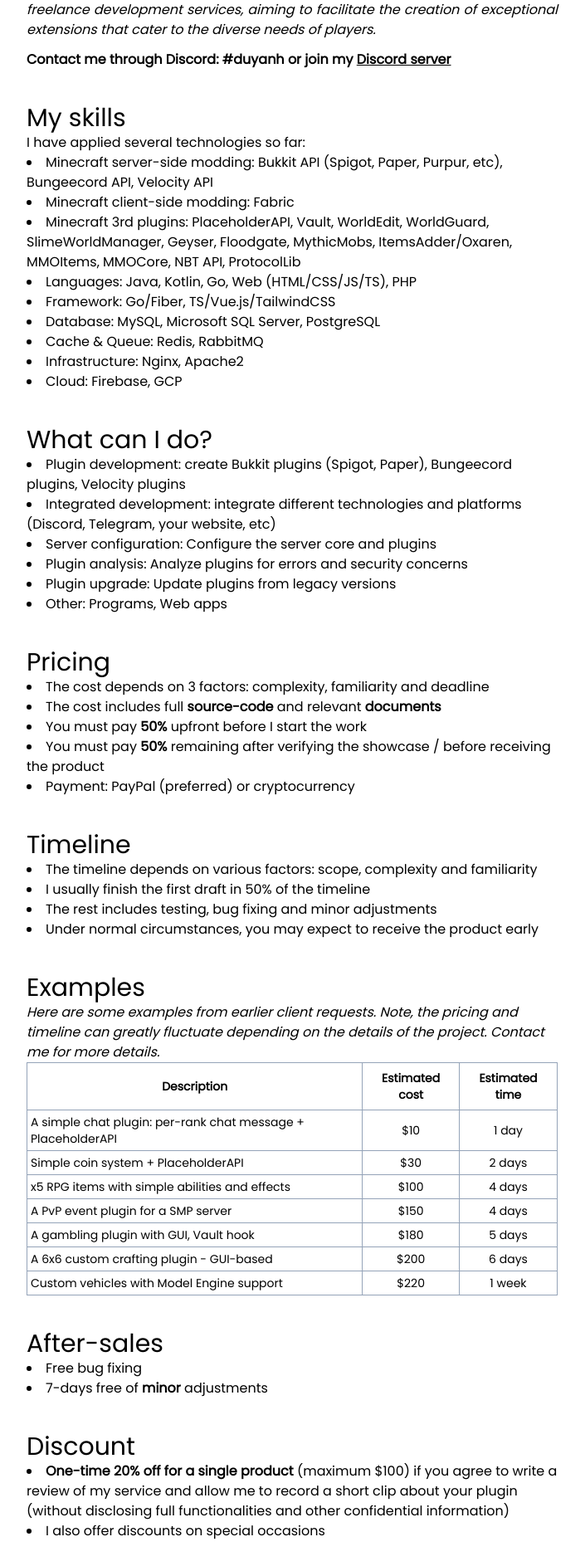
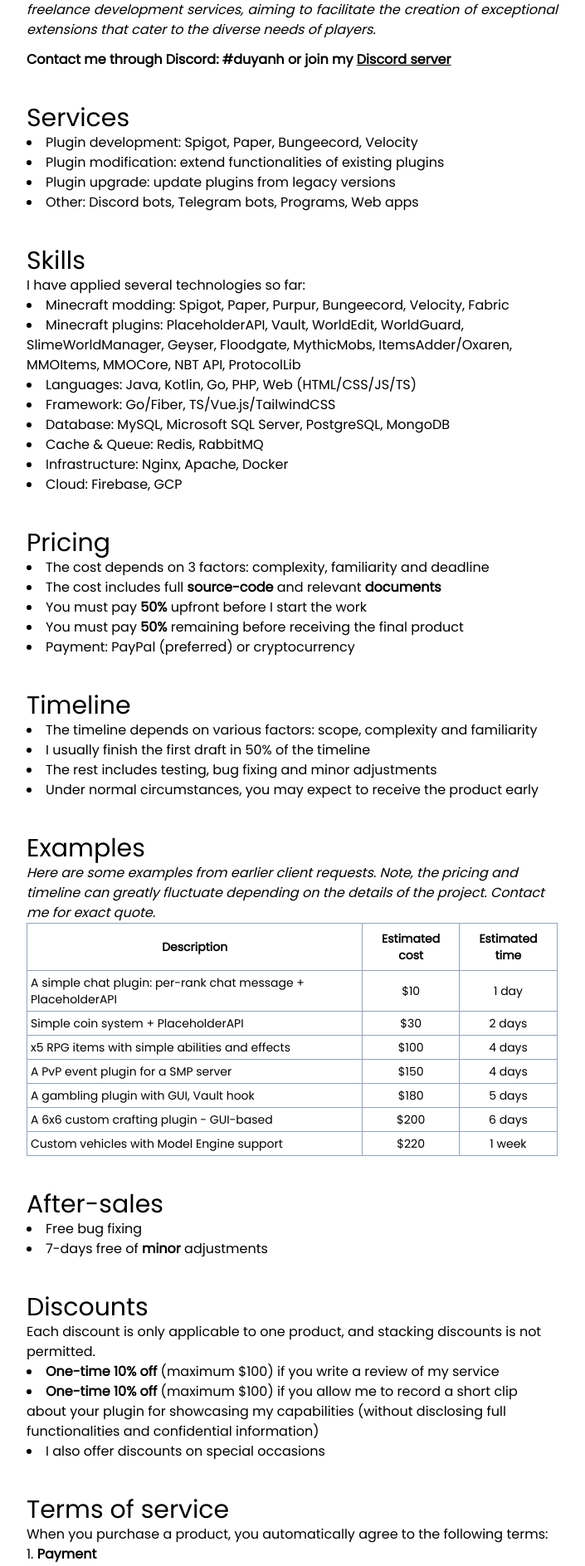
Before and after one commit to anhcraft/anhcraft.github.io, a Vue app: page /services in a window 1280 px wide. Shown: the part 308-2195 px from the top of the page at 83% size, without its empty margins (288-993 px from the left). Built offline with nearby package versions, Linux system fonts and the light colour scheme.

Commit message:
Update service page

```diff
--- a/src/views/ServicePage.vue
+++ b/src/views/ServicePage.vue
@@ -28,29 +28,26 @@
       <p class="mt-3 font-semibold">Contact me through Discord: #duyanh or join my <a href="https://discord.gg/HRAEKapRwx" target="_blank" class="underline">Discord server</a></p>
     </header>
     <section>
-      <h3 class="text-3xl">My skills</h3>
-      <p>I have applied several technologies so far:</p>
+      <h3 class="text-3xl">Services</h3>
       <ul class="list-disc list-inside">
-        <li>Minecraft server-side modding: Bukkit API (Spigot, Paper, Purpur, etc), Bungeecord API, Velocity API</li>
-        <li>Minecraft client-side modding: Fabric</li>
-        <li>Minecraft 3rd plugins: PlaceholderAPI, Vault, WorldEdit, WorldGuard, SlimeWorldManager, Geyser, Floodgate, MythicMobs, ItemsAdder/Oxaren, MMOItems, MMOCore, NBT API, ProtocolLib</li>
-        <li>Languages: Java, Kotlin, Go, Web (HTML/CSS/JS/TS), PHP</li>
-        <li>Framework: Go/Fiber, TS/Vue.js/TailwindCSS</li>
-        <li>Database: MySQL, Microsoft SQL Server, PostgreSQL</li>
-        <li>Cache & Queue: Redis, RabbitMQ</li>
-        <li>Infrastructure: Nginx, Apache2</li>
-        <li>Cloud: Firebase, GCP</li>
+        <li>Plugin development: Spigot, Paper, Bungeecord, Velocity</li>
+        <li>Plugin modification: extend functionalities of existing plugins</li>
+        <li>Plugin upgrade: update plugins from legacy versions</li>
+        <li>Other: Discord bots, Telegram bots, Programs, Web apps</li>
       </ul>
     </section>
     <section>
-      <h3 class="text-3xl">What can I do?</h3>
+      <h3 class="text-3xl">Skills</h3>
+      <p>I have applied several technologies so far:</p>
       <ul class="list-disc list-inside">
-        <li>Plugin development: create Bukkit plugins (Spigot, Paper), Bungeecord plugins, Velocity plugins</li>
-        <li>Integrated development: integrate different technologies and platforms (Discord, Telegram, your website, etc)</li>
-        <li>Server configuration: Configure the server core and plugins</li>
-        <li>Plugin analysis: Analyze plugins for errors and security concerns</li>
-        <li>Plugin upgrade: Update plugins from legacy versions</li>
-        <li>Other: Programs, Web apps</li>
+        <li>Minecraft modding: Spigot, Paper, Purpur, Bungeecord, Velocity, Fabric</li>
+        <li>Minecraft plugins: PlaceholderAPI, Vault, WorldEdit, WorldGuard, SlimeWorldManager, Geyser, Floodgate, MythicMobs, ItemsAdder/Oxaren, MMOItems, MMOCore, NBT API, ProtocolLib</li>
+        <li>Languages: Java, Kotlin, Go, PHP, Web (HTML/CSS/JS/TS)</li>
+        <li>Framework: Go/Fiber, TS/Vue.js/TailwindCSS</li>
+        <li>Database: MySQL, Microsoft SQL Server, PostgreSQL, MongoDB</li>
+        <li>Cache & Queue: Redis, RabbitMQ</li>
+        <li>Infrastructure: Nginx, Apache, Docker</li>
+        <li>Cloud: Firebase, GCP</li>
       </ul>
     </section>
     <section>
@@ -59,7 +56,7 @@
         <li>The cost depends on 3 factors: complexity, familiarity and deadline</li>
         <li>The cost includes full <b>source-code</b> and relevant <b>documents</b></li>
         <li>You must pay <b>50%</b> upfront before I start the work</li>
-        <li>You must pay <b>50%</b> remaining after verifying the showcase / before receiving the product</li>
+        <li>You must pay <b>50%</b> remaining before receiving the final product</li>
         <li>Payment: PayPal (preferred) or cryptocurrency</li>
       </ul>
     </section>
@@ -76,7 +73,7 @@
       <h3 class="text-3xl">Examples</h3>
       <aside class="italic">
         Here are some examples from earlier client requests. Note, the pricing and timeline can greatly fluctuate depending
-        on the details of the project. Contact me for more details.
+        on the details of the project. Contact me for exact quote.
       </aside>
       <table class="w-full border-collapse border border-slate-400 text-sm">
         <thead>
@@ -103,9 +100,11 @@
       </ul>
     </section>
     <section>
-      <h3 class="text-3xl">Discount</h3>
+      <h3 class="text-3xl">Discounts</h3>
+      <p>Each discount is only applicable to one product, and stacking discounts is not permitted.</p>
       <ul class="list-disc list-inside">
-        <li><b>One-time 20% off for a single product</b> (maximum $100) if you agree to write a review of my service and allow me to record a short clip about your plugin (without disclosing full functionalities and other confidential information)</li>
+        <li><b>One-time 10% off</b> (maximum $100) if you write a review of my service</li>
+        <li><b>One-time 10% off</b> (maximum $100) if you allow me to record a short clip about your plugin for showcasing my capabilities (without disclosing full functionalities and confidential information)</li>
         <li>I also offer discounts on special occasions</li>
       </ul>
     </section>
@@ -129,7 +128,7 @@
           <ul class="list-disc list-inside">
             <li>✅ You are allowed to distribute the product and relevant files within your team</li>
             <li>✅ You are allowed to share the product and relevant files publicly <b>for free</b></li>
-            <li>❌ You are <b>disallowed</b> to <b>sell</b> the product</li>
+            <li>❌ You are <b>disallowed</b> to <b>sell</b> the product without my permission</li>
           </ul>
         </li>
       </ol>
```
